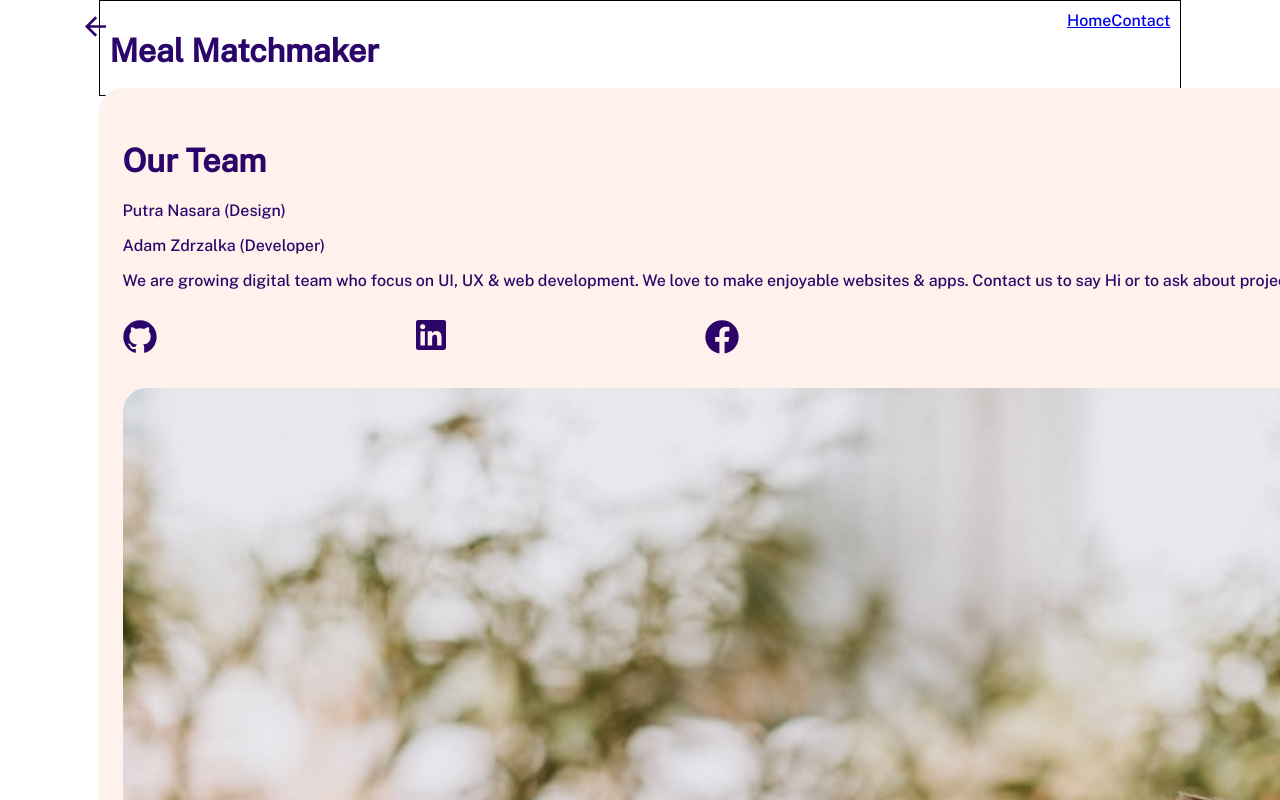
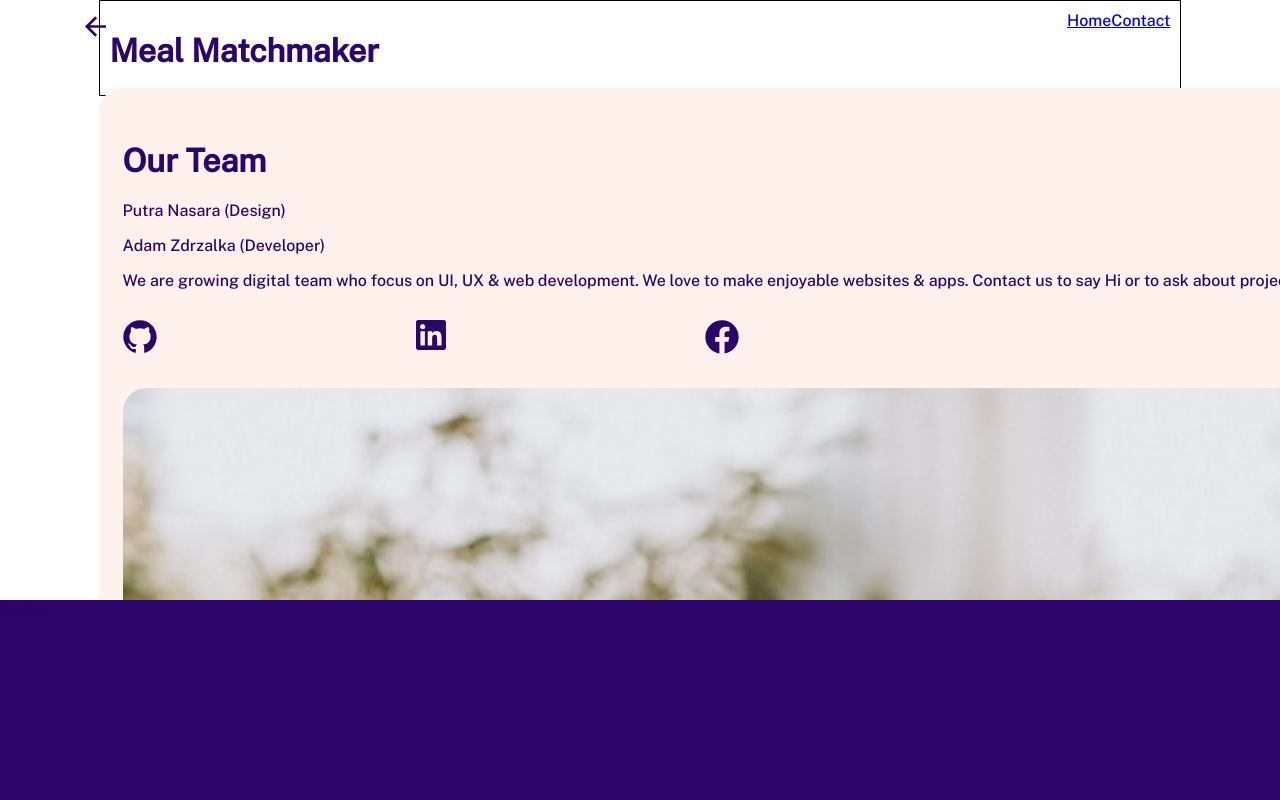
Before and after one commit to moderndayNeo/Meal-Matchmaker, a React (Create React App) app: page /contact in a window 1280 px wide. Shown: the top 800 px of the page. Built offline with nearby package versions, Linux system fonts and the light colour scheme.

Commit message:
feat: Create Footer component

```diff
--- a/src/App.tsx
+++ b/src/App.tsx
@@ -8,6 +8,7 @@ import { BrowserRouter, Route, Switch } from 'react-router-dom'
 import { meal } from '../src/media/response-example'
 import { IMeal } from './IMeal'
 import Header from './Header/Header'
+import Footer from './Footer/Footer'
 
 function App() {
     const [randomRecipe, setRandomRecipe] = useState<IMeal>(meal)
@@ -56,6 +57,7 @@ function App() {
                     <Route exact path="/contact" component={ContactPage} />
                     {/* <Route component={WelcomePage} /> */}
                 </Switch>
+                <Footer />
             </div>
         </BrowserRouter>
     )
--- /dev/null
+++ b/src/Footer/Footer.css
@@ -0,0 +1,8 @@
+.Footer {
+    background-color: var(--primary-color-dark);
+    position: absolute;
+    left: 0;
+    right: 0;
+    bottom: 0;
+    height: 200px;
+}
--- /dev/null
+++ b/src/Footer/Footer.tsx
@@ -0,0 +1,10 @@
+import React from 'react'
+import './Footer.css'
+
+export default function Footer() {
+    return (
+        <div className="Footer">
+            Footer
+        </div>
+    )
+}
```
